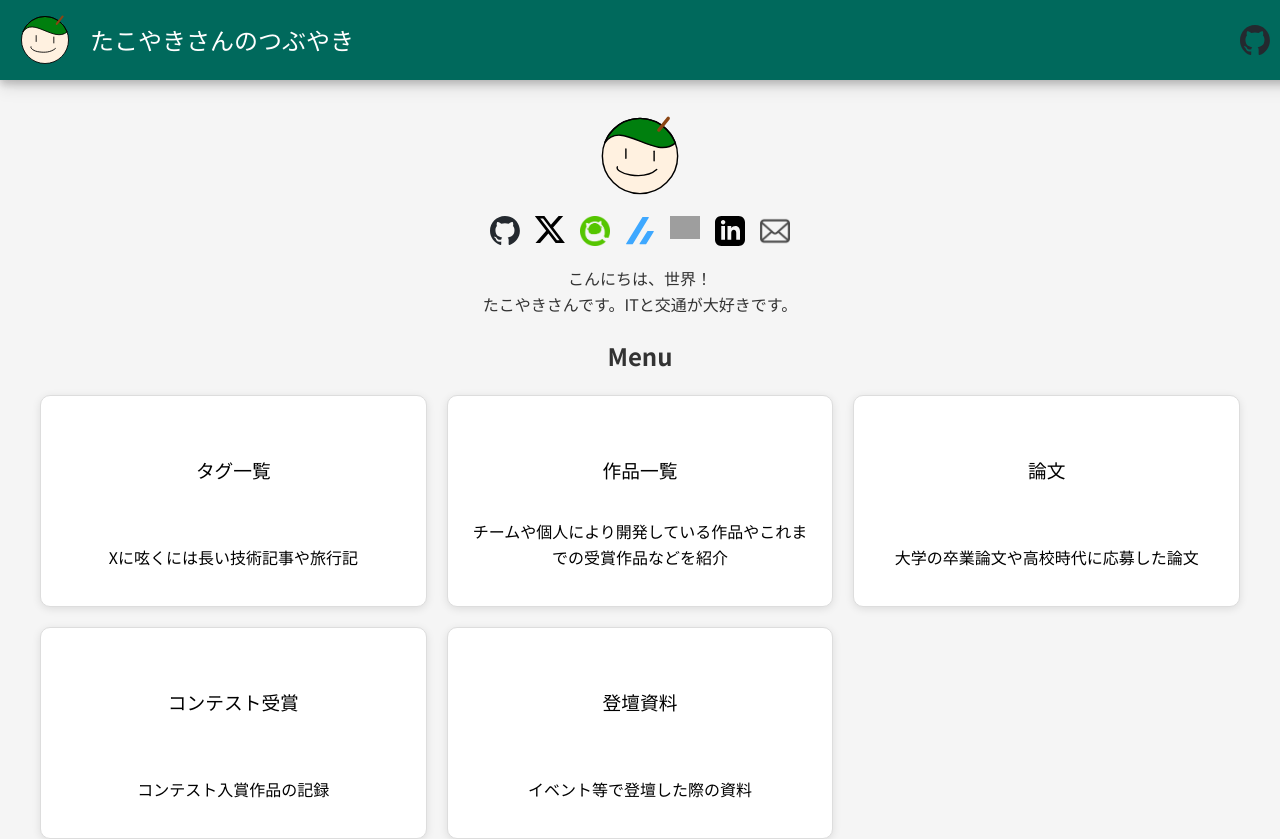
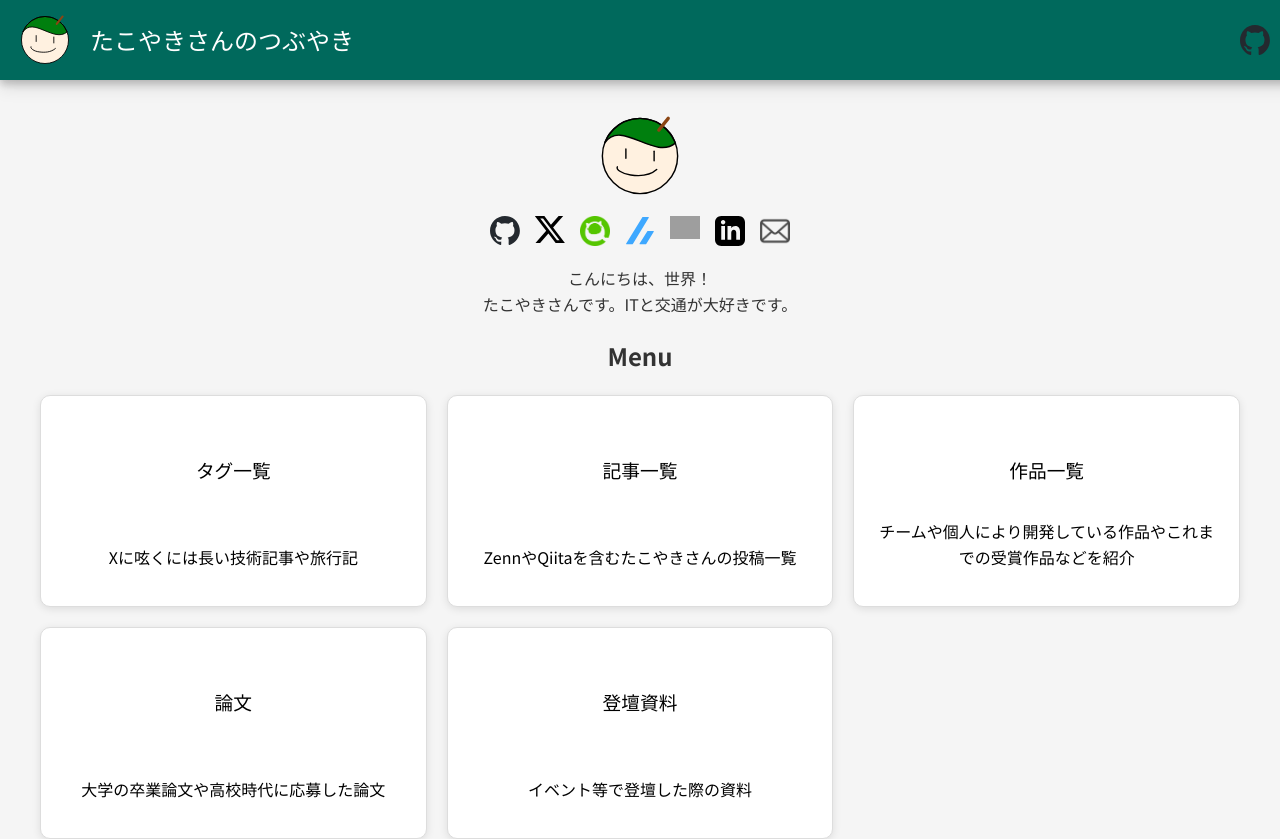
Before and after one commit to takoyaki-3/takoyaki3-com, a React (Vite) app: page / in a window 1280 px wide. Shown: the top 839 px of the page. Built offline with nearby package versions, Linux system fonts and the light colour scheme; no server answers; grey boxes are pictures that could not be loaded.

Commit message:
内容をやや変更

```diff
--- a/src/components/TopPage.jsx
+++ b/src/components/TopPage.jsx
@@ -163,9 +163,9 @@ const TopPage = () => {
       <div className="menu-grid">
         {[
           { href: "/tagList", title: "タグ一覧", description: "Xに呟くには長い技術記事や旅行記" },
+          { href: "/allPosts", title: "記事一覧", description: "ZennやQiitaを含むたこやきさんの投稿一覧" },
           { href: "/tag/作品一覧", title: "作品一覧", description: "チームや個人により開発している作品やこれまでの受賞作品などを紹介" },
           { href: "/tag/論文", title: "論文", description: "大学の卒業論文や高校時代に応募した論文" },
-          { href: "/tag/コンテスト受賞", title: "コンテスト受賞", description: "コンテスト入賞作品の記録" },
           { href: "/tag/登壇資料", title: "登壇資料", description: "イベント等で登壇した際の資料" }
         ].map((menu, index) => (
           <a key={index} href={menu.href}>
```
